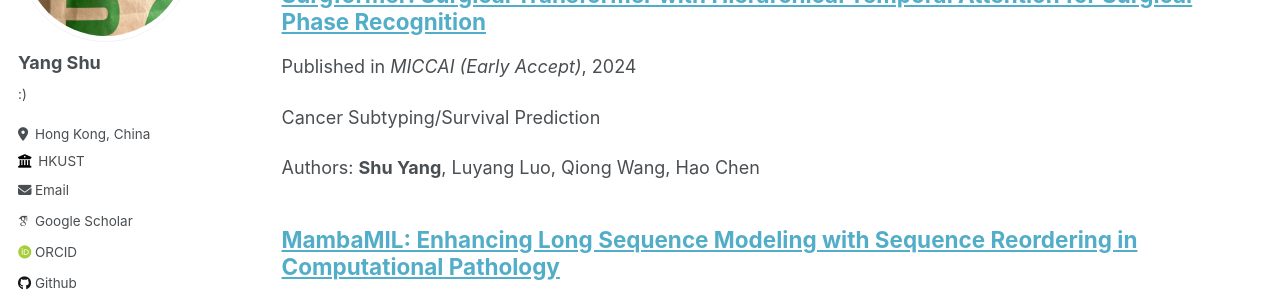
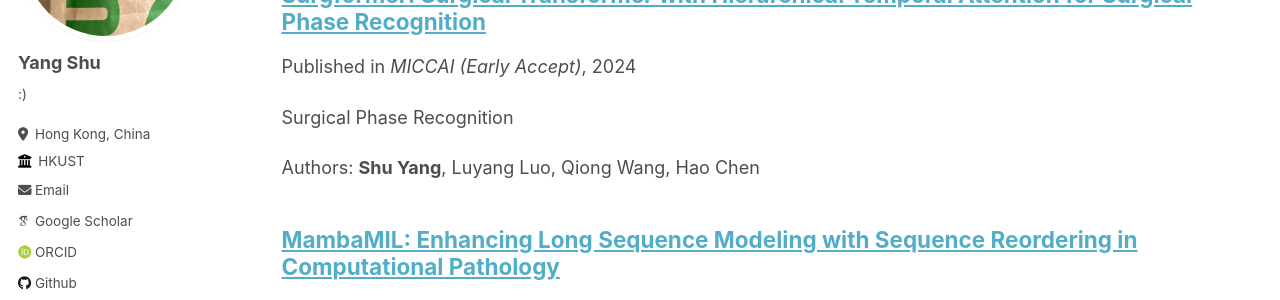
Before and after one commit to isyangshu/isyangshu.github.io, a Jekyll site: the page built from _pages/publications.md, in a window 1280 px wide and 1367 px high. Shown: the part 239-539 px from the top of the window. Built offline with Jekyll 4.4.1, drawn with Linux system fonts in a browser that asks for light colours; some web fonts are replaced.

Commit message:
Update 2024-05-14-paper-title-number-5.md

```diff
--- a/_publications/2024-05-14-paper-title-number-5.md
+++ b/_publications/2024-05-14-paper-title-number-5.md
@@ -2,7 +2,7 @@
 title: "Surgformer: Surgical Transformer with Hierarchical Temporal Attention for Surgical Phase Recognition"
 collection: publications
 permalink: /publication/2024-05-14-paper-title-number-5
-excerpt: 'Cancer Subtyping/Survival Prediction'
+excerpt: 'Surgical Phase Recognition'
 date: 2024-05-14
 venue: 'MICCAI (Early Accept)'
 citation: <strong>Shu Yang</strong>, Luyang Luo, Qiong Wang, Hao Chen
```
